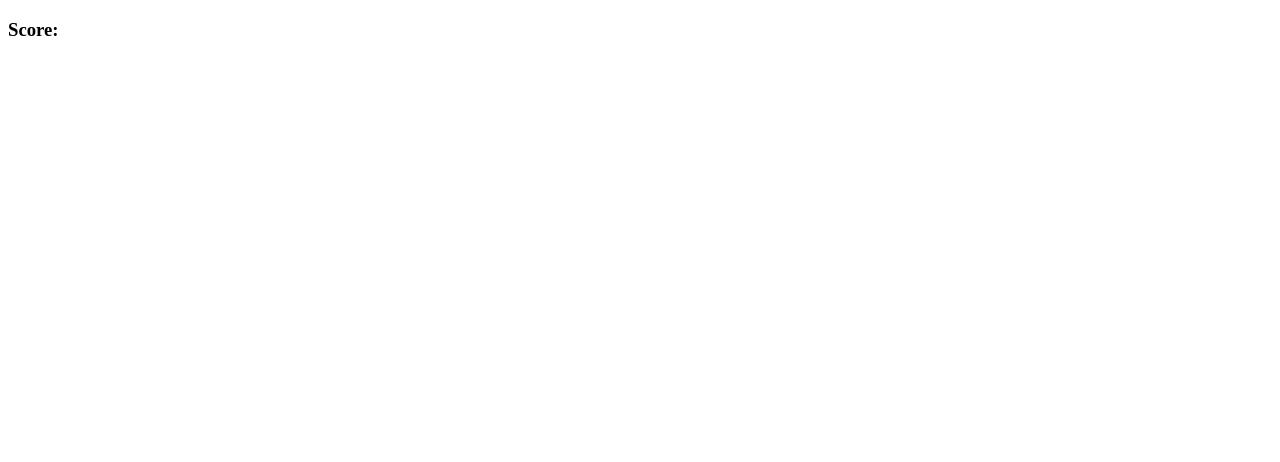
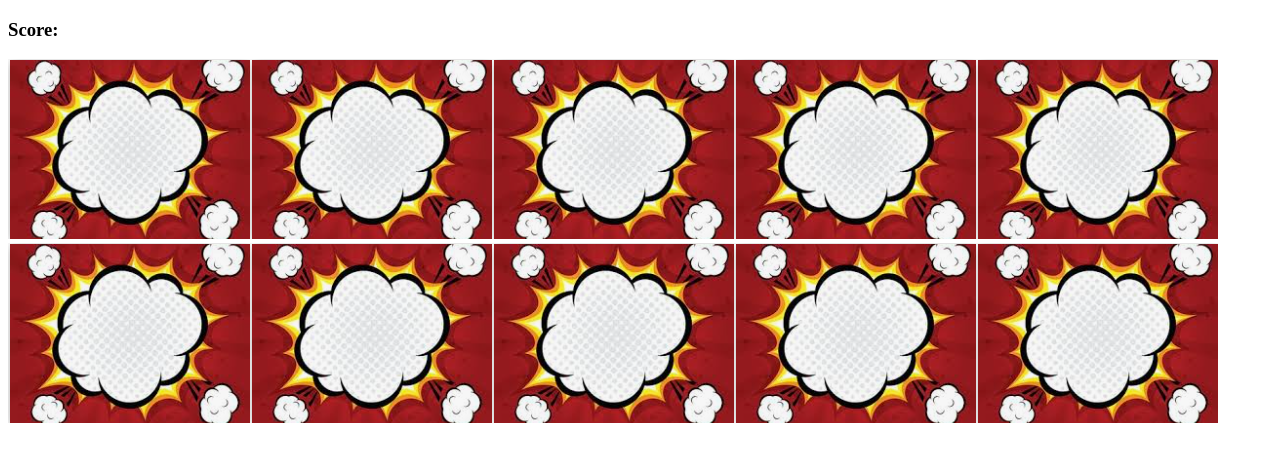
Before and after one commit to alecodigo/MemoryGame, a plain HTML site: page index.html in a window 1280 px wide. Drawn offline with Linux system fonts and the light colour scheme.

Commit message:
se agregan imagenes y se termina la logica. Sin embargo falta realizar ajustes

```diff
--- a/index.html
+++ b/index.html
@@ -12,5 +12,6 @@
     <div class="grid">
 
     </div>
+    <script src="./static/js/index.js"></script>
 </body>
 </html>
--- /dev/null
+++ b/static/css/style.css
@@ -0,0 +1,6 @@
+.grid {
+    display: flex;
+    flex-wrap: wrap;
+    height: 300px;
+    width: 400px;
+}
--- a/static/js/index.js
+++ b/static/js/index.js
@@ -0,0 +1,107 @@
+document.addEventListener("DOMContentLoaded", function(event) {
+    console.log("DOM fully loaded and parsed");
+
+    //card options
+    const cardArray = [
+        {
+            name: 'avestruz',
+            img: 'static/img/avestruz.png'
+        },
+        {
+            name: 'guacamaya',
+            img: 'static/img/guacamaya.png'
+        },
+        {
+            name: 'Pavo Real',
+            img: 'static/img/pavo_real.png'
+        },
+        {
+            name: 'tucan',
+            img: 'static/img/tucan.png'
+        },
+        {
+            name: 'turpial',
+            img: 'static/img/turpial.png'
+        },
+        {
+            name: 'avestruz',
+            img: 'static/img/avestruz.png'
+        },
+        {
+            name: 'guacamaya',
+            img: 'static/img/guacamaya.png'
+        },
+        {
+            name: 'Pavo Real',
+            img: 'static/img/pavo_real.png'
+        },
+        {
+            name: 'tucan',
+            img: 'static/img/tucan.png'
+        },
+        {
+            name: 'turpial',
+            img: 'static/img/turpial.png'
+        },
+
+    ]
+
+    cardArray.sort(() => 0.5 - Math.random())
+
+    const grid = document.querySelector('.grid')
+    const resultDisplay = document.querySelector('#result')
+    var cardsChosen = []
+    var cardsChosenId = []
+    var cardsWon = []
+
+    //crete your board
+    function createBoard() {
+        for (let i = 0; i < cardArray.length; i++ ) {
+            var card = document.createElement('img')
+            card.setAttribute('src', './static/img/board.png')
+            card.setAttribute('data-id', i)
+            card.addEventListener('click', flipCard)
+            grid.appendChild(card)
+        }
+    }
+
+
+    // check for matches
+    function checkForMatch() {
+        var cards = document.querySelectorAll('img')
+        const optionOneId = cardsChosenId[0]
+        const optionTwoId = cardsChosenId[1]
+        if (cardsChosen[0] === cardsChosen[1]) {
+            alert('You found a match')
+            cards[optionOneId].setAttribute('src', './static/img/white.png')
+            cards[optionTwoId].setAttribute('src', './static/img/white.png')
+            cardsWon.push(cardsChosen)
+        } else {
+            cards[optionOneId].setAttribute('src', './static/img/board.png')
+            cards[optionOneId].setAttribute('src', './static/img/board.png')
+            alert('Sorry, try again')
+        }
+        cardsChosen = []
+        cardsChosenId = []
+        resultDisplay.textContent = cardsWon.length
+        if (cardsWon.length === cardArray.length/2) {
+            resultDisplay.textContent = 'Congratularions! You found them all!'
+        }
+    }
+
+
+    //flip you card
+    function flipCard() {
+        var cardId = this.getAttribute('data-id')
+        cardsChosen.push(cardArray[cardId].name)
+        cardsChosenId.push(cardId)
+        this.setAttribute('src', cardArray[cardId].img)
+        if (cardsChosen.length === 2) {
+            setTimeout(checkForMatch, 500)
+        }
+    }
+
+
+
+    createBoard()
+  });
```
Also changed, not shown: static/img/Screenshot_1.png (deleted), static/img/Screenshot_2.png (deleted), static/img/Screenshot_25.png (deleted), static/img/Screenshot_3.png (deleted), static/img/Screenshot_5.png (deleted), static/img/avestruz.png (added), static/img/board.png (added), static/img/elon.png (added), static/img/guacamaya.png (added), static/img/pavo_real.png (renamed from static/img/Screenshot_4.png), static/img/tucan.png (added), static/img/turpial.png (added), static/img/white.png (added).
